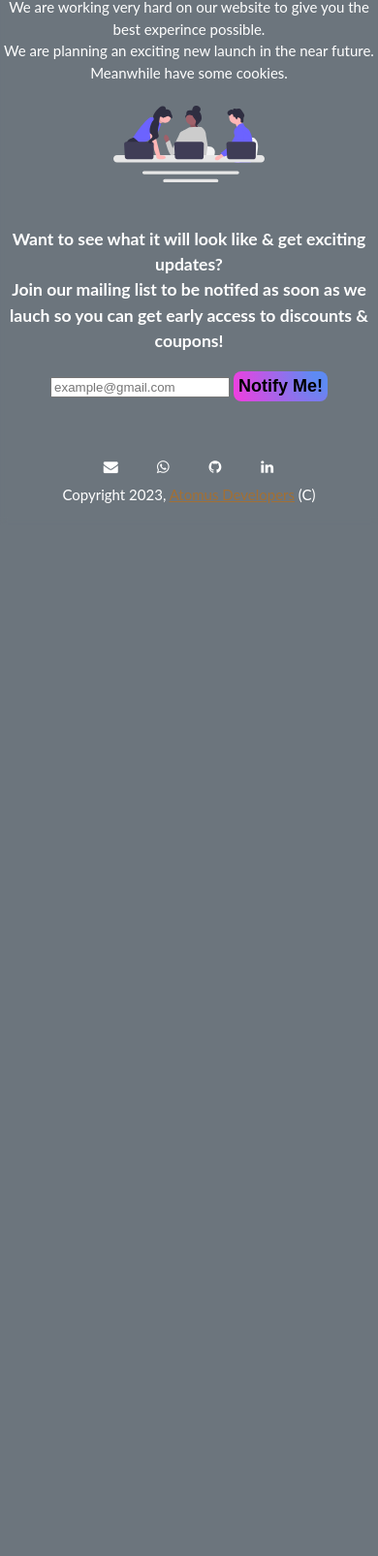
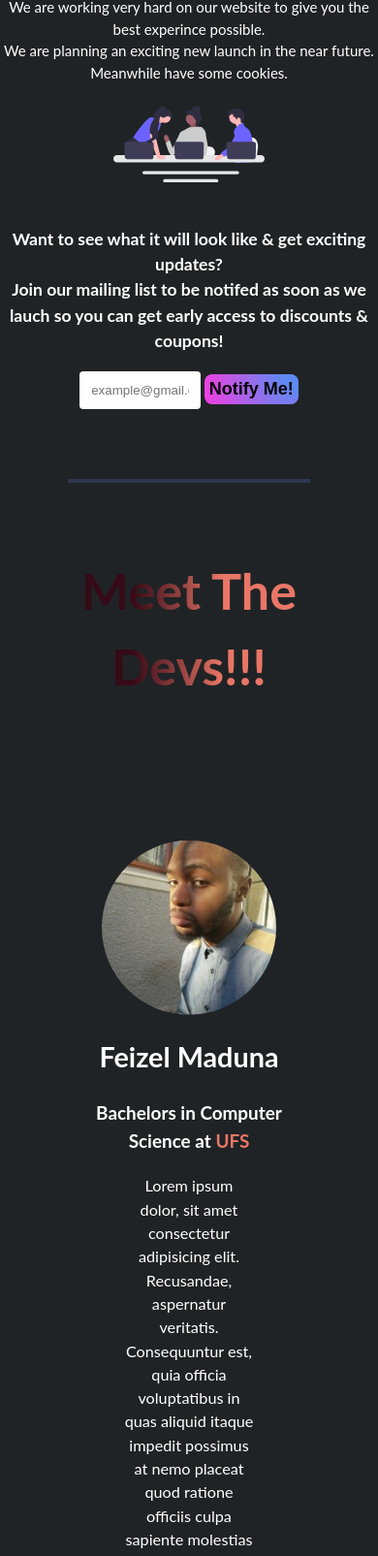
Before and after one commit to derciomaduna-codes/Coming-Soon-Landing-Page, a plain HTML site: page index.html in a window 390 px wide. Shown: the part 390-1995 px from the top of the page at 97% size. Before the commit the page ends 931 px from the top, so only its background shows below. Drawn offline with Linux system fonts and the light colour scheme.

Commit message:
i added the meet the devs section to the app and now I am goiung to be testing how it looks on mobile.

```diff
--- a/css/styles.css
+++ b/css/styles.css
@@ -7,6 +7,25 @@
     text-decoration: none;
     font-family: "Open Sans", sans-serif;
 }*/
+/* width */
+::-webkit-scrollbar {
+    width: 10px;
+  }
+
+  /* Track */
+  ::-webkit-scrollbar-track {
+    background: rgba(94, 138, 243, 0.2);
+  }
+
+  /* Handle */
+  ::-webkit-scrollbar-thumb {
+    background: rgba(233, 118, 103, 1);
+  }
+
+  /* Handle on hover */
+  ::-webkit-scrollbar-thumb:hover {
+    background: rgba(54, 10, 23, 1);
+  }
 header {
     padding: 0;
     display: flex;
@@ -28,12 +47,23 @@ body {
     background-position: center;
     font-family: 'Lato', sans-serif;
     text-align: center;
-
+    min-height: 100vh;
 }
-.background-img {
+#hero{
+    min-height:70vh;
+    padding: 0 0 40px 0;
+    /* background-color: #6c757d; */
+}
+/* .background-img {
     background-image: url(../images/milad-fakurian-iLHDO19h0ng-unsplash.jpg);
     background-size: cover;
+    background-repeat: no-repeat;
+    min-height: 100vh;
     filter: blur(1px);
+} */
+.page-wrapper{
+    background:rgba(1,1,1,0.7);
+    min-height: 100vh;
 }
 html {
     box-sizing: border-box;
@@ -52,6 +82,7 @@ img {
 a:hover {
     color: black;
     text-decoration: none;
+    cursor: pointer;
 }
 .btn {
     font-size: 1.2em;
@@ -86,7 +117,7 @@ a:hover {
 }
 
 /*HEADINGS & PARAGRAPHS STYLING*/
-h1 {
+h1 , #meet_the_devs_header {
     padding: 0;
     margin: 0;
     font-size: 72px;
@@ -100,9 +131,6 @@ h1 {
     -webkit-text-fill-color: transparent;
     -moz-background-clip: text;
     -moz-text-fill-color: transparent;
-}
-p {
-	margin: 0;
 }
 
 /*NAVIGATION BAR*/
@@ -151,6 +179,13 @@ nav ul li a:before {
 nav ul li a:hover {
   color: #A27035;
 }
+input[type="email"] , input[type="email"]:focus {
+    /* background:pink; */
+    border: none;
+    padding:12px 12px;
+    border-radius: 4px;
+    width:32%;
+}
 #notify {
     border: 0;
     border-radius: 8px;
@@ -162,6 +197,81 @@ nav ul li a:hover {
 }
 #notify:hover {
     opacity: 3;
+}
+
+/* MEET THE DEVS STYLES */
+section.meet_the_devs{
+    padding:2.5rem 5rem;
+}
+section.meet_the_devs > div{
+    display: flex;
+}
+.dev{
+    min-height:70vh;
+    flex:1;
+    display: flex;
+    flex-direction: column;
+    align-items: center;
+    padding: 32px 0;
+    scale:0.90;
+    transition: 800ms;
+}
+.dev:hover{
+    scale: 0.95;
+}
+.dev img{
+    width:200px;
+    height:200px;
+    border-radius: 50%;
+    border: none;
+    margin:12px 0;
+}
+.dev h3{
+    font-size: 32px;
+}
+.dev h6{
+    font-size: 21px;
+}
+.dev h5{
+    font-size: 32px;
+}
+.dev h3 , .dev h6 , .dev h5{
+    margin:12px 0;
+}
+.divider{
+    background-color: rgba(94, 138, 243, 0.2);
+    width:250px;
+    height: 4px;
+    margin:32px auto;
+}
+.dev > a{
+    color:rgba(94, 138, 243, 1);
+    font-size: 21px;
+}
+.dev p{
+    font-size:18px;
+    width:65%;
+    margin:12px 0;
+}
+.dev .icons a{
+    font-size: 16px;
+}
+section.meet_the_devs , #meet_the_devs_header{
+    font-size: 52px !important;
+    margin-bottom: 32px ;
+}
+/* section.meet_the_devs , #meet_the_devs_header{
+    font-size: 32px !important;
+} */
+h6 a {
+    color: rgba(233, 118, 103, 1) ;
+    text-decoration: none;
+}
+.dev a {
+    text-decoration: none;
+}
+p {
+	margin: 0;
 }
 
 /*ICONS*/
@@ -179,21 +289,27 @@ nav ul li a:hover {
 
 /*FOOTER*/
 footer {
-    margin-top: 30px;
-    padding: 20px;
+    /* background:rgba(233, 118, 103, 0.7); */
+    /* margin-top: 30px; */
+    padding: 12px 0;
 }
 footer > ul {
     display: flex;
     justify-content: center;
 }
-footer > .icons > span > a {
+footer a {
     color: #A27035;
+}
+.icons a{
+    /* background:yellow; */
+    margin: 21px 0 32px 0;
+
 }
 
 /*MEDIA QUERIES*/
 @media (max-width: 650px) {
     .logo > img{
-      margin-top: 5px;
+        margin-top: 5px;
       width: 100%;
       position: relative;
       margin: 0 auto;
@@ -213,3 +329,13 @@ footer > .icons > span > a {
         flex-direction: column;
     }
 }
+@media (max-width: 900px) {
+    section.meet_the_devs > div{
+        flex-direction: column;
+    }
+    .dev{
+        width:100%;
+        min-height: 50vh;
+    }
+
+}
--- a/index.html
+++ b/index.html
@@ -43,6 +43,45 @@
                 <input name="submit" type="submit" value="Notify Me!" class="btn">
             </form>
         </section>
+
+        <div class="divider" ></div>
+        <section class="meet_the_devs">
+            <h3 id="meet_the_devs_header">Meet The Devs!!!</h3>
+            <div>
+                <div class="dev" >
+                    <img src="./images/feizel.jpeg" alt="" />
+                    <h3>Feizel Maduna</h3>
+                    <h6>Bachelors in Computer Science at <a href="">UFS</a></h6>
+                    <p>Lorem ipsum dolor, sit amet consectetur adipisicing elit. Recusandae, aspernatur veritatis. Consequuntur est, quia officia voluptatibus in quas aliquid itaque impedit possimus at nemo placeat quod ratione officiis culpa sapiente molestias dolor vel. Veniam recusandae numquam, impedit incidunt iusto ratione animi nesciunt tempora vitae optio, qui dicta aliquid. Ipsam, eaque!</p>
+                    <div class="icons">
+                        <a href="mailto:feizel.maduna@gmail.com" class="fa fa-envelope"></a>
+                        <a href="tel:0659522692" class="fa fa-whatsapp"></a>
+                        <a href="https://github.com/Feizel" class="fa fa-github"></a>
+                        <a href="https://www.linkedin.com/in/feizel-ze-maduna" class="fa fa-linkedin"></a>
+                        <!-- <br> -->
+                    </div>
+                    <a href="">View Portfolio</a>
+                </div>
+                <div class="dev" >
+                    <img src="./images/dercio.jpeg" alt="" />
+                    <h3>Dercio Maduna</h3>
+                    <h6>Software Engineering at <a href="">ALX</a></h6>
+                    <p>Lorem ipsum dolor, sit amet consectetur adipisicing elit. Recusandae, aspernatur veritatis. Consequuntur est, quia officia voluptatibus in quas aliquid itaque impedit possimus at nemo placeat quod ratione officiis culpa sapiente molestias dolor vel. Veniam recusandae numquam, impedit incidunt iusto ratione animi nesciunt tempora vitae optio, qui dicta aliquid. Ipsam, eaque!</p>
+                    <div class="icons">
+                        <a href="mailto:12derciomaduna@gmail.com" class="fa fa-envelope"></a>
+                        <a href="tel:077551017" class="fa fa-whatsapp"></a>
+                        <a href="https://github.com/derciomaduna-codes" class="fa fa-github"></a>
+                        <a href="https://www.linkedin.com/in/dercio-maduna-b718501b6/" class="fa fa-linkedin"></a>
+                        <!-- <br> -->
+                    </div>
+                    <a href="">View Portfolio</a>
+                </div>
+
+            </div>
+        </section>
+
+        <div class="divider" ></div>
+
     <!---->
     <!---->
     <!---->
@@ -52,9 +91,9 @@
             <a href="tel:0659522692" class="fa fa-whatsapp"></a>
             <a href="https://github.com/Feizel" class="fa fa-github"></a>
             <a href="https://www.linkedin.com/in/feizel-ze-maduna" class="fa fa-linkedin"></a>
-            <br>
-            <span>Copyright 2023,  <a href="">Atomus Developers</a> (C)</span>
+            <!-- <br> -->
         </div>
+        <span>Copyright 2023,  <a href="">Atomus Developers</a> (C)</span>
     </footer>
     </div>
    </main>
```
Also changed, not shown: images/dercio.jpeg (added), images/feizel.jpeg (added).
